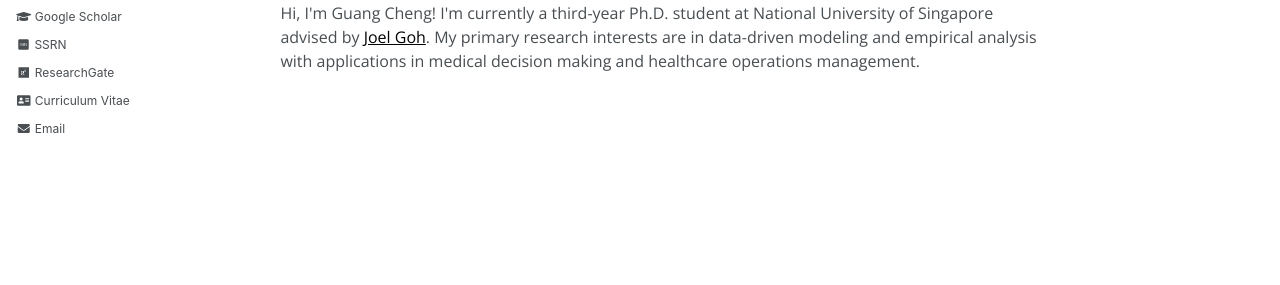
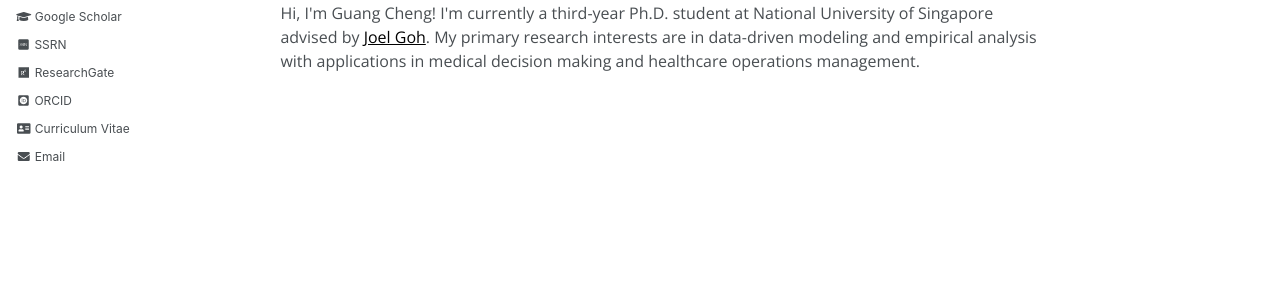
Before and after one commit to gcheng-nus/gcheng-nus.github.io, a Jekyll site: the page built from _pages/about.md, in a window 1280 px wide. Shown: the part 320-605 px from the top of the page. Built offline with Jekyll 4.4.1, drawn with Linux system fonts in a browser that asks for light colours; some web fonts are replaced.

Commit message:
add orcid

```diff
--- a/_config.yml
+++ b/_config.yml
@@ -88,6 +88,7 @@ author:
   SSRN             : "https://papers.ssrn.com/sol3/cf_dev/AbsByAuth.cfm?per_id=3036482"
   email            : "gcheng@u.nus.edu"
   researchgate     : "https://www.researchgate.net/profile/Cheng_Guang"
+  orcid            : "https://orcid.org/0000-0002-5353-8088"
   CV               : "https://gcheng-nus.github.io/CV/CV_gcheng.pdf"
 
 
--- a/_includes/author-profile.html
+++ b/_includes/author-profile.html
@@ -34,6 +34,9 @@
       {% endif %}
        {% if author.researchgate %}
         <li><a href="{{ author.researchgate }}" target="_blank"><i class="fab fa-fw fa-researchgate" aria-hidden="true"></i> ResearchGate</a></li>
+      {% endif %}
+      {% if author.orcid %}
+        <li><a href="{{ author.orcid }}"><i class="ai ai-orcid-square ai-fw"></i> ORCID</a></li>
       {% endif %}
       {% if author.CV %}
         <li><a href="{{ author.CV }}" target="_blank"><i class="fas fa-fw fa-address-card"></i> Curriculum Vitae</a></li>
@@ -114,9 +117,7 @@
       {% if author.pubmed %}
         <li><a href="{{ author.pubmed }}"><i class="ai ai-pubmed-square ai-fw"></i> PubMed</a></li>
       {% endif %}
-      {% if author.orcid %}
-        <li><a href="{{ author.orcid }}"><i class="ai ai-orcid-square ai-fw"></i> ORCID</a></li>
-      {% endif %}
+
       {% if author.impactstory %}
         <li><a href="{{ author.impactstory }}"><i class="ai ai-impactstory ai-fw"></i> Impactstory</a></li>
       {% endif %}
```
